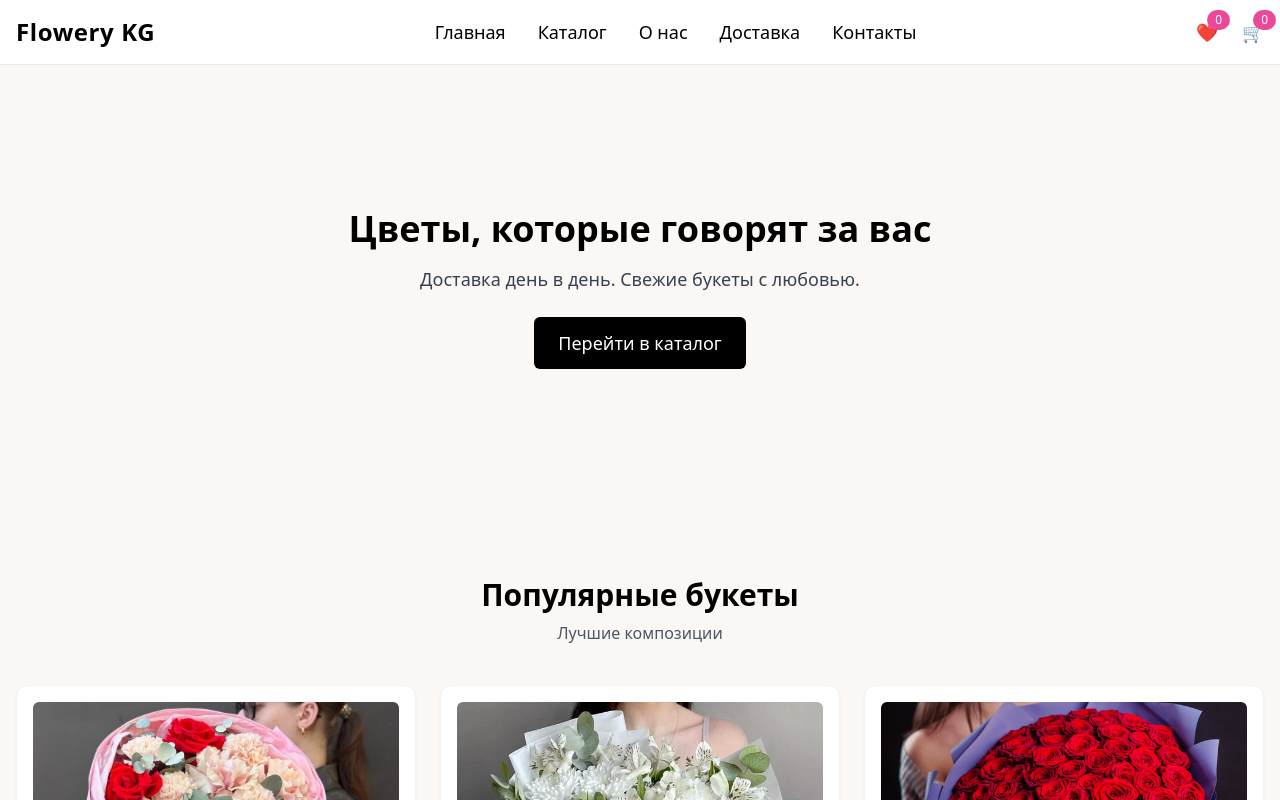
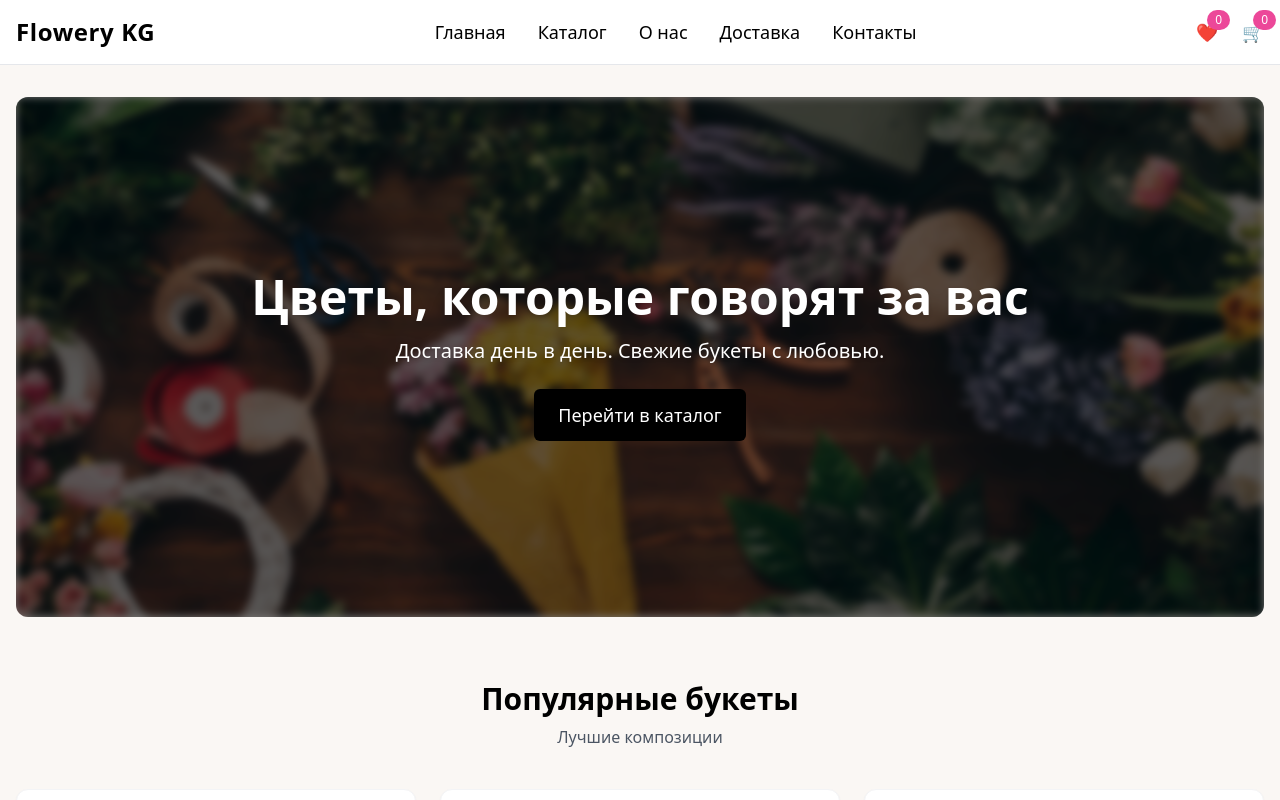
Before and after one commit to isaevanazik6/flowerykg, a Vue app: page / in a window 1280 px wide. Shown: the top 800 px of the page. Built offline with nearby package versions, Linux system fonts and the light colour scheme.

Commit message:
add homepage animations and dynamic hero banner

```diff
--- a/public/api/home.json
+++ b/public/api/home.json
@@ -3,7 +3,11 @@
     "title": "Цветы, которые говорят за вас",
     "subtitle": "Доставка день в день. Свежие букеты с любовью.",
     "buttonText": "Перейти в каталог",
-    "routeTo": "/catalog"
+    "routeTo": "/catalog",
+    "images": [
+      "/hero/hero0.jpg",
+      "/hero/hero1.jpg"
+    ]
   },
   "whyUs": [
     {
--- a/src/components/base/BaseSection.vue
+++ b/src/components/base/BaseSection.vue
@@ -1,5 +1,5 @@
 <template>
-  <section class="py-12 md:py-16">
+  <section class="py-6 md:py-8">
     <div class="container mx-auto px-4">
       <slot />
     </div>
--- a/src/components/layout/Footer.vue
+++ b/src/components/layout/Footer.vue
@@ -1,20 +1,4 @@
 <script setup lang="ts">
-import { useContactsStore } from "@/stores/contacts-store";
-import {computed} from "vue";
-
-const contactsStore = useContactsStore();
-
-const phone = computed(() =>
-  contactsStore.infos?.find(i => i.title === "Телефон")?.text ?? null
-);
-
-const instagram = computed(() =>
-  contactsStore.infos?.find(i => i.title === "Instagram")?.text ?? null
-);
-
-const whatsapp = computed(() =>
-  contactsStore.infos?.find(i => i.title === "Whatsapp")?.text ?? null
-);
 </script>
 
 <template>
@@ -39,43 +23,6 @@ const whatsapp = computed(() =>
         </ul>
       </div>
 
-      <div>
-        <h3 class="text-lg font-medium mb-3">Контакты</h3>
-
-        <div v-if="contactsStore.infos" class="text-gray-600 space-y-2">
-          <p v-if="phone">
-            Телефон:
-            <a
-              :href="`tel:${phone.replace(/\\s|-/g, '')}`"
-              class="hover:text-pink-500 transition"
-            >
-              {{ phone }}
-            </a>
-          </p>
-
-          <p v-if="instagram">
-            Instagram:
-            <a
-              :href="`https://instagram.com/${instagram.replace('@', '')}`"
-              target="_blank"
-              class="hover:text-pink-500 transition"
-            >
-              {{ instagram }}
-            </a>
-          </p>
-
-          <p v-if="whatsapp">
-            WhatsApp:
-            <a
-              :href="`https://wa.me/${whatsapp.replace(/\\s|-/g, '')}`"
-              target="_blank"
-              class="hover:text-pink-500 transition"
-            >
-              {{ whatsapp }}
-            </a>
-          </p>
-        </div>
-      </div>
     </div>
 
     <div class="border-t py-4 text-center text-gray-500 text-sm">
--- a/src/components/ui/HomeHero.vue
+++ b/src/components/ui/HomeHero.vue
@@ -1,24 +1,83 @@
 <script setup lang="ts">
+import {ref, computed, onMounted, onUnmounted, watch} from "vue";
 import BaseButton from "@/components/base/BaseButton.vue";
+import {getAverageBrightness} from "@/utils/brightness.ts";
 
 const props = defineProps<{
   title: string;
   subtitle: string;
   buttonText: string;
   routeTo?: string;
+  images?: string[];
 }>();
+
+const current = ref(0);
+let interval: any = null;
+
+const hasCarousel = computed(() => props.images && props.images.length > 1);
+
+const brightness = ref(0.5);
+
+watch(() => current.value, async () => {
+  const img = props.images?.[current.value];
+  if (!img) return;
+
+  brightness.value = await getAverageBrightness(img);
+});
+
+onMounted(() => {
+  if (hasCarousel.value) {
+    interval = setInterval(() => {
+      current.value = (current.value + 1) % props.images!.length;
+    }, 5000);
+  }
+});
+
+onUnmounted(() => {
+  if (interval) clearInterval(interval);
+});
 </script>
 
 <template>
-  <div class="text-center py-20 bg-[#faf7f4] rounded-xl">
-    <h1 class="text-4xl font-bold mb-4">{{ title }}</h1>
-    <p class="text-lg text-gray-700 mb-6">{{ subtitle }}</p>
+  <section
+    class="relative w-full h-[450px] md:h-[520px] rounded-xl overflow-hidden flex items-center justify-center"
+  >
+    <div v-if="props.images?.length" class="absolute inset-0">
 
-    <router-link
-      v-if="routeTo"
-      :to="routeTo"
-      class="inline-block"
-    >
+      <transition-group name="hero-fade" tag="div" class="w-full h-full">
+
+        <div
+          v-for="(img, index) in props.images"
+          :key="img + index"
+          v-show="index === current"
+          class="absolute inset-0 bg-cover bg-center blur-sm brightness-75
+         transition-opacity duration-[1200ms]"
+          :style="{
+                  backgroundImage: `url('${img}')`,
+                  animation: 'parallaxSlide 8s ease-in-out infinite, zoomSlow 5s ease-in-out forwards'
+                }"
+        ></div>
+
+      </transition-group>
+    </div>
+
+    <div
+      class="absolute inset-0 transition-all duration-300"
+      :style="{
+              backgroundColor: `rgba(0,0,0,${1 - brightness})`
+            }"
+    ></div>
+
+    <div class="relative z-10 text-center text-white px-4">
+      <h1 class="text-4xl md:text-5xl font-bold mb-4 drop-shadow-lg">
+        {{ title }}
+      </h1>
+
+      <p class="text-lg md:text-xl mb-6 max-w-xl mx-auto drop-shadow">
+        {{ subtitle }}
+      </p>
+
+      <router-link v-if="routeTo" :to="routeTo">
         <BaseButton size="lg">
           {{ buttonText }}
         </BaseButton>
@@ -28,4 +87,38 @@ const props = defineProps<{
         {{ buttonText }}
       </BaseButton>
     </div>
+  </section>
 </template>
+
+<style scoped>
+.hero-fade-enter-active,
+.hero-fade-leave-active {
+  transition: opacity 1s ease;
+}
+
+.hero-fade-enter-from,
+.hero-fade-leave-to {
+  opacity: 0;
+}
+
+@keyframes zoomSlow {
+  0% {
+    transform: scale(0.10);
+  }
+  100% {
+    transform: scale(1.20);
+  }
+}
+
+@keyframes parallaxSlide {
+  0% {
+    background-position: center;
+  }
+  50% {
+    background-position: calc(50% + 12px) center;
+  }
+  100% {
+    background-position: center;
+  }
+}
+</style>
--- a/src/pages/HomePage.vue
+++ b/src/pages/HomePage.vue
@@ -40,6 +40,7 @@ onMounted(async () => {
         :subtitle="homeData.hero.subtitle"
         :buttonText="homeData.hero.buttonText"
         :route-to="homeData.hero.routeTo"
+        :images="homeData.hero.images"
       />
       <p v-else>Загрузка...</p>
     </BaseSection>
--- /dev/null
+++ b/src/utils/brightness.ts
@@ -0,0 +1,34 @@
+export async function getAverageBrightness(src: string): Promise<number> {
+  return new Promise((resolve) => {
+    const img = new Image();
+    img.crossOrigin = "Anonymous";
+    img.src = src;
+
+    img.onload = () => {
+      const canvas = document.createElement("canvas");
+      canvas.width = img.width;
+      canvas.height = img.height;
+
+      const ctx = canvas.getContext("2d");
+      if (!ctx) return resolve(0.5);
+
+      ctx.drawImage(img, 0, 0);
+
+      const data = ctx.getImageData(0, 0, canvas.width, canvas.height).data;
+
+      let total = 0;
+      for (let i = 0; i < data.length; i += 4) {
+        const r = data[i];
+        const g = data[i + 1];
+        const b = data[i + 2];
+
+        total += (0.299 * r + 0.587 * g + 0.114 * b);
+      }
+
+      const avg = total / (data.length / 4);
+      resolve(avg / 255);
+    };
+
+    img.onerror = () => resolve(0.5);
+  });
+}
```
Also changed, not shown: public/hero/hero0.jpg (added), public/hero/hero1.jpg (added). Lines whose indentation alone changed are shown as unchanged.
